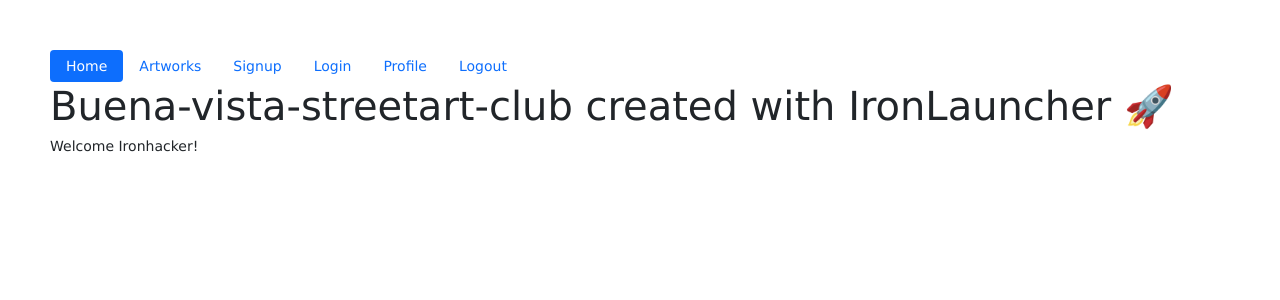
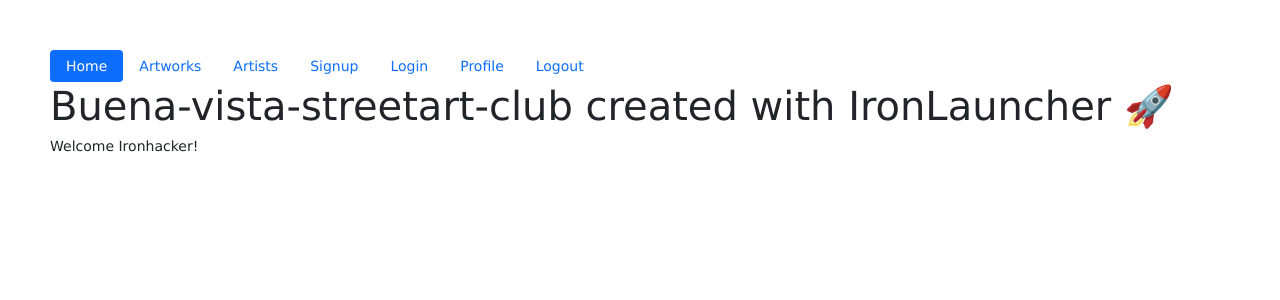
Before and after one commit to Flo-Baker/buena-vista-streetart-club, a Node server app: page / in a window 1280 px wide. Shown: the top 300 px of the page. Run offline with Node 20, Linux system fonts and the light colour scheme; some libraries are stand-ins or nearby versions.

Commit message:
added artists in the navbar

```diff
--- a/views/layout.hbs
+++ b/views/layout.hbs
@@ -16,6 +16,9 @@
   </li>
   <li class="nav-item">
     <a class="nav-link" href="/artworks/overview">Artworks</a>
+  </li>
+  <li class="nav-item">
+    <a class="nav-link" href="/artists/list">Artists</a>
   </li>
   {{!-- <li class="nav-item dropdown">
     <a class="nav-link dropdown-toggle" data-bs-toggle="dropdown" href="#" role="button" aria-expanded="false">Artworks</a>
```
